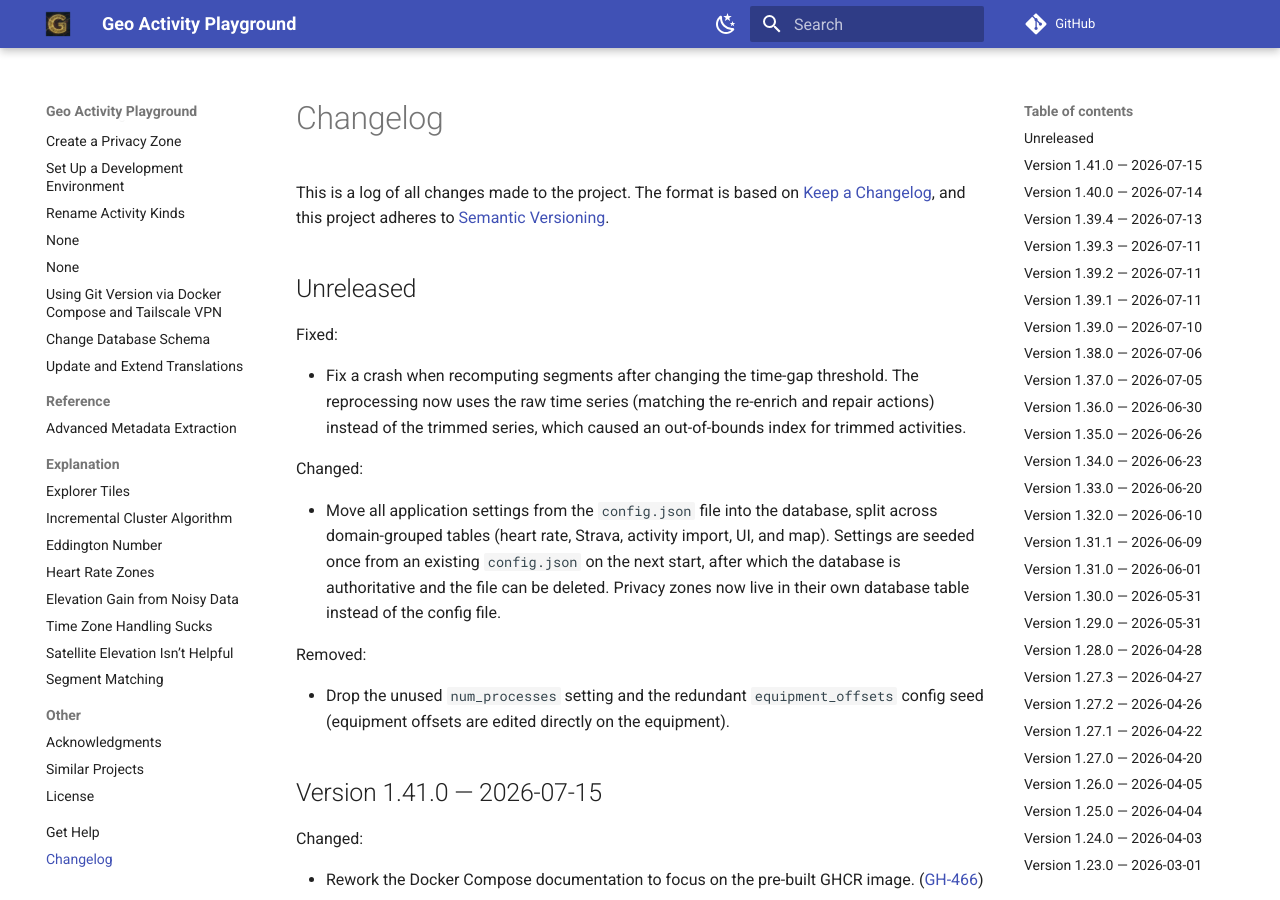
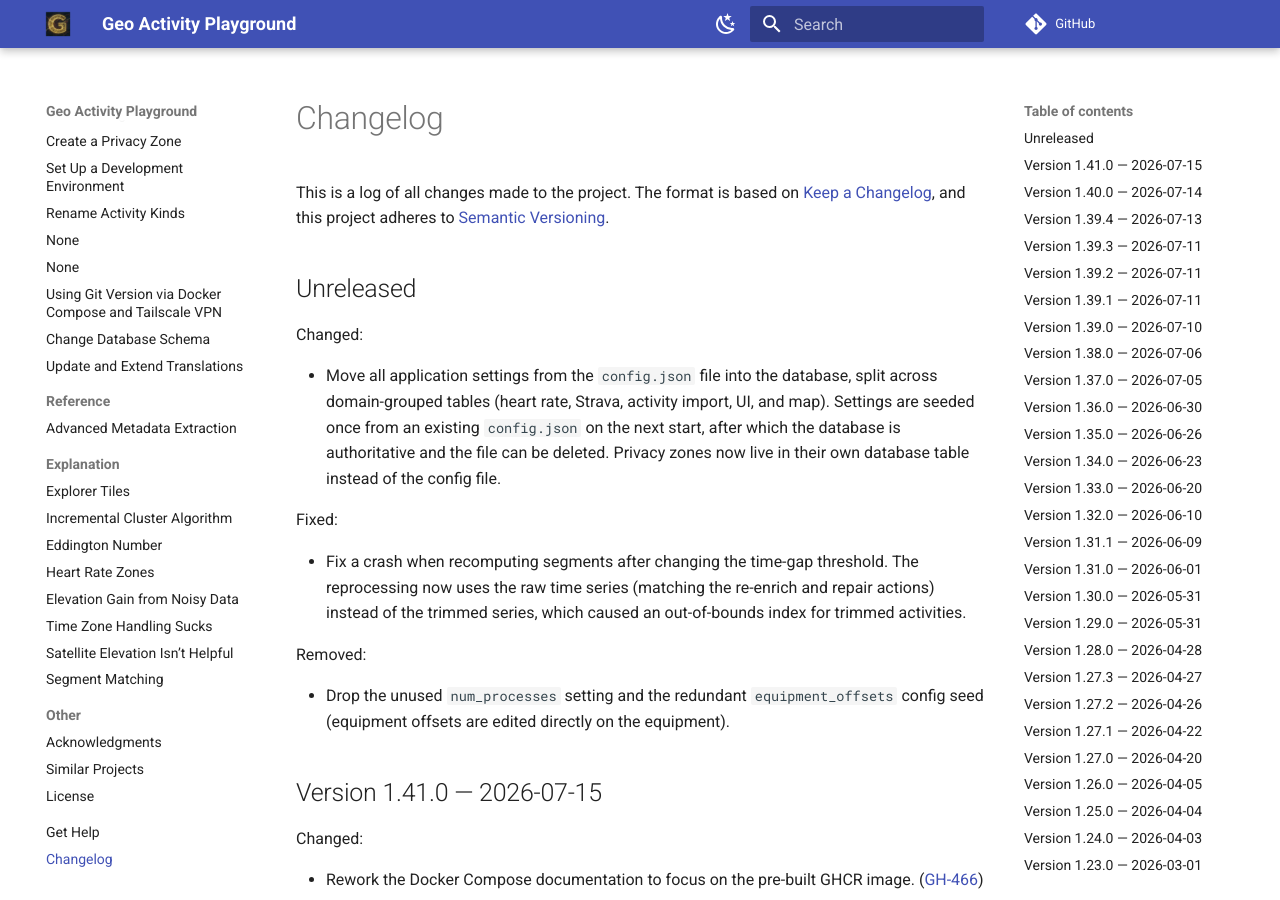
Before and after one commit to martin-ueding/geo-activity-playground, an MkDocs documentation site: the page built from docs/changelog.md, in a window 1280 px wide and 900 px high. Built offline with MkDocs 1.6.1 and Material for MkDocs 9.7.7, drawn with Linux system fonts in a browser that asks for light colours; comment, search, counter and statistics services are not loaded.

```diff
--- a/docs/changelog.md
+++ b/docs/changelog.md
@@ -17,18 +17,17 @@ Types of changes
 
 ## Unreleased
 
+Changed:
+
+- Move all application settings from the `config.json` file into the database, split across domain-grouped tables (heart rate, Strava, activity import, UI, and map). Settings are seeded once from an existing `config.json` on the next start, after which the database is authoritative and the file can be deleted. Privacy zones now live in their own database table instead of the config file.
+
 Fixed:
 
 - Fix a crash when recomputing segments after changing the time-gap threshold. The reprocessing now uses the raw time series (matching the re-enrich and repair actions) instead of the trimmed series, which caused an out-of-bounds index for trimmed activities.
 
-Changed:
-
-- Move all application settings from the `config.json` file into the database, split across domain-grouped tables (heart rate, Strava, activity import, UI, and map). Settings are seeded once from an existing `config.json` on the next start, after which the database is authoritative and the file can be deleted. Privacy zones now live in their own database table instead of the config file.
-
 Removed:
 
 - Drop the unused `num_processes` setting and the redundant `equipment_offsets` config seed (equipment offsets are edited directly on the equipment).
-
 
 ## Version 1.41.0 — 2026-07-15
 
```
